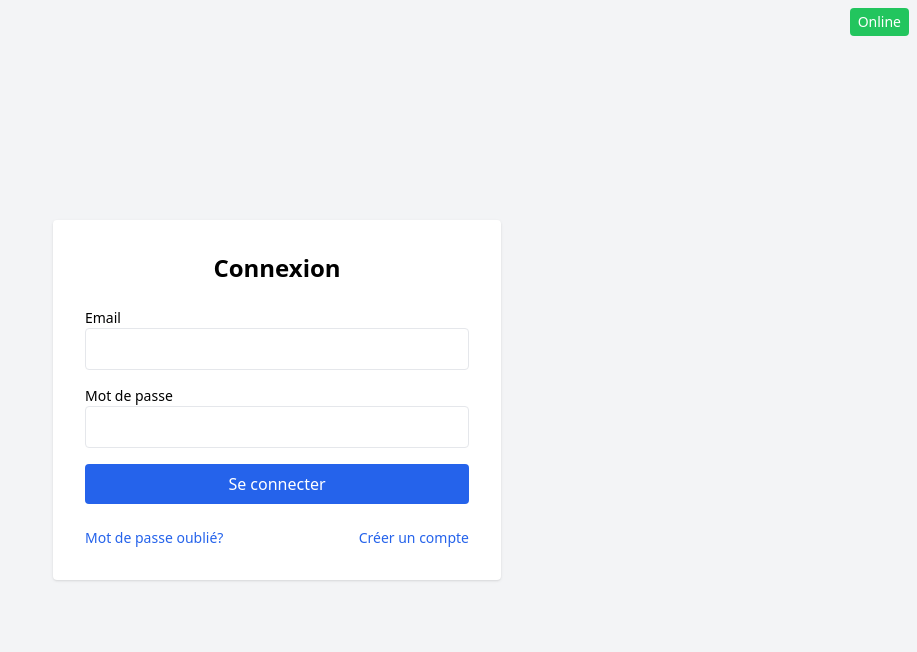
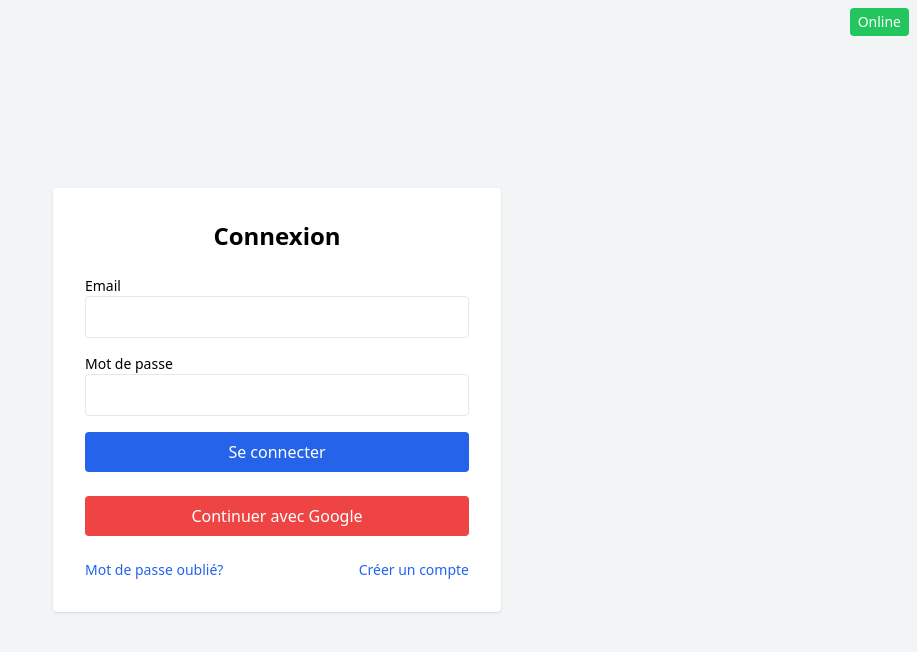
Before and after one commit to HiddenWorld82/blocxpert, a React (Vite) app: page /login in a window 1280 px wide. Shown: the top 652 px of the page, without its empty margins (363-1280 px from the left). Built offline with nearby package versions, Linux system fonts and the light colour scheme; no server answers.

Commit message:
feat: add google auth option

```diff
--- a/src/components/auth/LoginPage.jsx
+++ b/src/components/auth/LoginPage.jsx
@@ -6,7 +6,7 @@ const LoginPage = () => {
   const [email, setEmail] = useState('');
   const [password, setPassword] = useState('');
   const [error, setError] = useState('');
-  const { login } = useAuth();
+  const { login, loginWithGoogle } = useAuth();
   const navigate = useNavigate();
 
   const handleSubmit = async (e) => {
@@ -17,6 +17,16 @@ const LoginPage = () => {
       navigate('/');
     } catch {
       setError('Impossible de se connecter');
+    }
+  };
+
+  const handleGoogleLogin = async () => {
+    setError('');
+    try {
+      await loginWithGoogle();
+      navigate('/');
+    } catch {
+      setError('Impossible de se connecter avec Google');
     }
   };
 
@@ -53,6 +63,13 @@ const LoginPage = () => {
             Se connecter
           </button>
         </form>
+        <button
+          type="button"
+          onClick={handleGoogleLogin}
+          className="w-full py-2 text-white bg-red-500 rounded hover:bg-red-600"
+        >
+          Continuer avec Google
+        </button>
         <div className="flex justify-between text-sm">
           <Link to="/reset-password" className="text-blue-600 hover:underline">
             Mot de passe oublié?
--- a/src/components/auth/SignupPage.jsx
+++ b/src/components/auth/SignupPage.jsx
@@ -6,7 +6,7 @@ const SignupPage = () => {
   const [email, setEmail] = useState('');
   const [password, setPassword] = useState('');
   const [error, setError] = useState('');
-  const { signup } = useAuth();
+  const { signup, loginWithGoogle } = useAuth();
   const navigate = useNavigate();
 
   const handleSubmit = async (e) => {
@@ -17,6 +17,16 @@ const SignupPage = () => {
       navigate('/');
     } catch {
       setError("Impossible de créer le compte");
+    }
+  };
+
+  const handleGoogleLogin = async () => {
+    setError('');
+    try {
+      await loginWithGoogle();
+      navigate('/');
+    } catch {
+      setError("Impossible de se connecter avec Google");
     }
   };
 
@@ -53,6 +63,13 @@ const SignupPage = () => {
             S'inscrire
           </button>
         </form>
+        <button
+          type="button"
+          onClick={handleGoogleLogin}
+          className="w-full py-2 text-white bg-red-500 rounded hover:bg-red-600"
+        >
+          Continuer avec Google
+        </button>
         <div className="text-sm text-center">
           Déjà un compte?{' '}
           <Link to="/login" className="text-blue-600 hover:underline">
```
